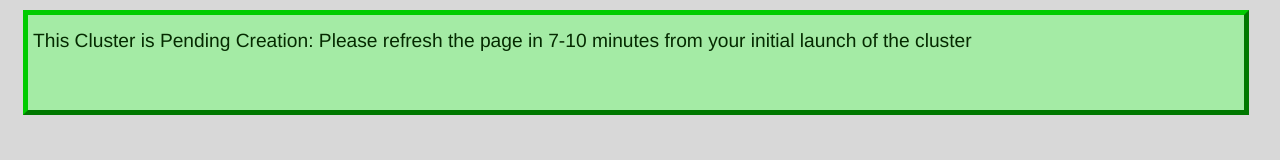
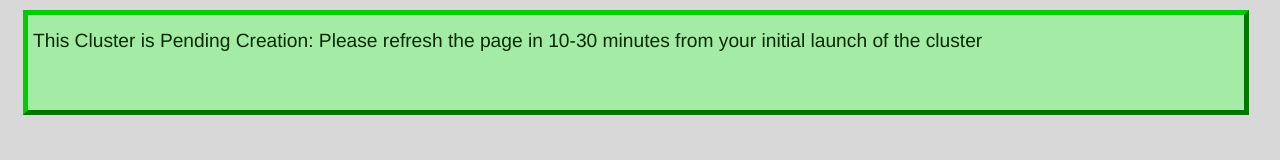
Before and after one commit to wtsi-hgi/cluster-launcher, a Vue app in the folder frontend/: page / in a window 1280 px wide. Shown: the top 160 px of the page. Built offline with nearby package versions, Linux system fonts and the light colour scheme; no server answers.

Commit message:
Changed time length for raising cluster displayed to user

```diff
--- a/frontend/src/components/PendingUpScreen.vue
+++ b/frontend/src/components/PendingUpScreen.vue
@@ -4,7 +4,7 @@
   -->
   <div class="header">
     <div class="header-text">
-      <p>This Cluster is Pending Creation: Please refresh the page in 7-10 minutes from your initial launch of the cluster </p>
+      <p>This Cluster is Pending Creation: Please refresh the page in 10-30 minutes from your initial launch of the cluster </p>
     </div>
   </div>
 </template>
```
